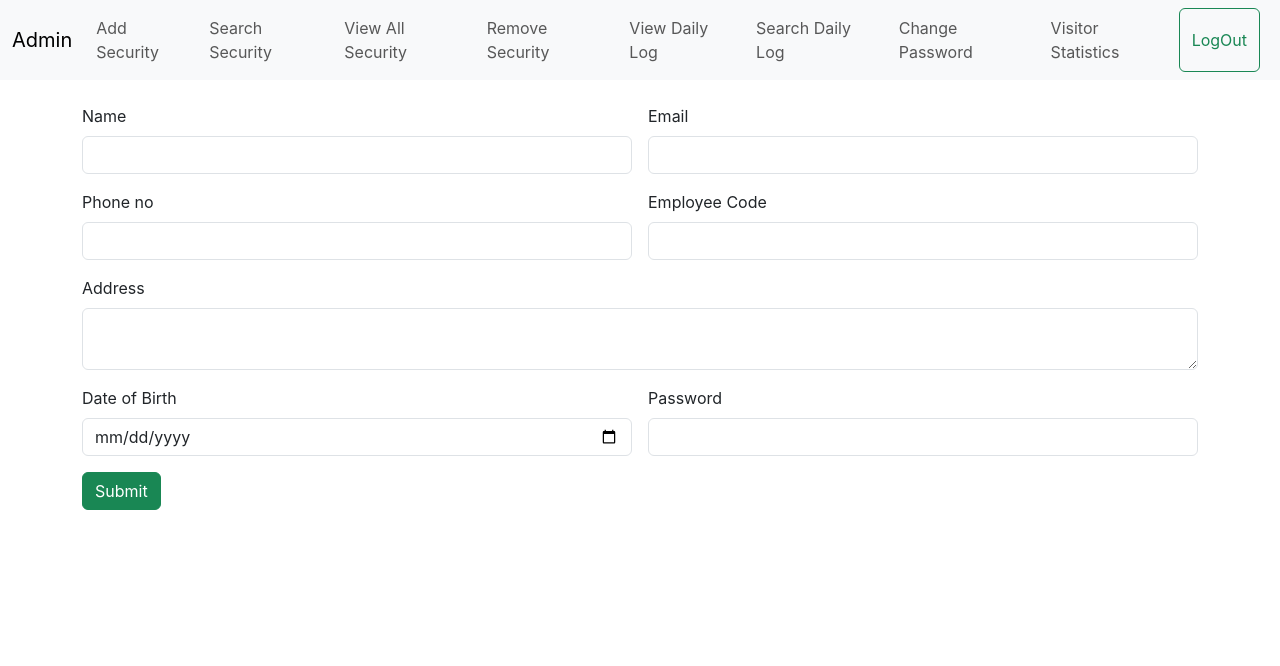
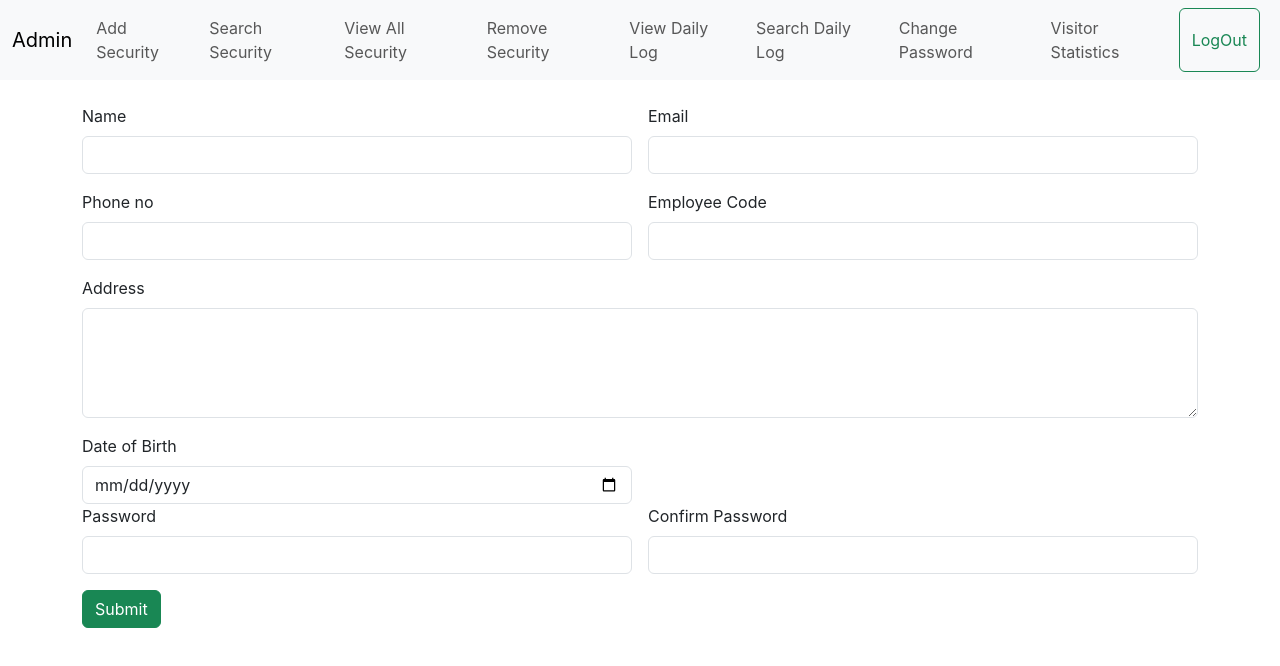
Before and after one commit to Hansel-Sabu/Visitor-Entry, a React (Create React App) app: page /addsecurity in a window 1280 px wide. Shown: the top 666 px of the page. Built offline with nearby package versions, Linux system fonts and the light colour scheme.

Commit message:
API integrated

```diff
--- a/src/components/AddSecurity.jsx
+++ b/src/components/AddSecurity.jsx
@@ -1,7 +1,82 @@
-import React from 'react'
+import React, { useState } from 'react'
 import AdminNavbar from './AdminNavbar'
+import axios from 'axios'
 
 const AddSecurity = () => {
+  <AdminNavbar />
+  const [input, setInput] = new useState(
+    {
+      "name": "",
+      "email": "",
+      "phone_no": "",
+      "employee_code": "",
+      "address": "",
+      "date_of_birth": "",
+      "password": "",
+      "created_by": "",
+      "cnfPass": ""
+    }
+  )
+  const inputHandler = (event) => {
+    setInput({ ...input, [event.target.name]: event.target.value })
+  }
+
+  const readValue = () => {
+    if (input.password == input.cnfPass) {
+
+      let newInput = {
+        "name": input.name,
+        "email": input.email,
+        "phone_no": input.phone_no,
+        "employee_code": input.employee_code,
+        "address": input.address,
+        "date_of_birth": input.date_of_birth,
+        "password": input.password,
+        "created_by": "admin"
+      }
+      axios.post("http://18.144.111.41:3000/api/admin/add-security", newInput).then(
+        (response) => {
+          console.log(response.data)
+          if (response.data.message == "Security guard added") {
+            alert("New Security Guard Added Successfully")
+            setInput({
+              "name": "",
+              "email": "",
+              "phone_no": "",
+              "employee_code": "",
+              "address": "",
+              "date_of_birth": "",
+              "password": "",
+              "created_by": "",
+              "cnfPass": ""
+            })
+          } else {
+            alert("Failed to add new Security Guard")
+            setInput({
+              "name": "",
+              "email": "",
+              "phone_no": "",
+              "employee_code": "",
+              "address": "",
+              "date_of_birth": "",
+              "password": "",
+              "created_by": "",
+              "cnfPass": ""
+            })
+          }
+        }
+      ).catch(
+        (error) => {
+          console.log(error)
+        }
+
+      )
+
+    } else {
+      alert("Password and Confirm Password doesn't match")
+    }
+  }
+
   return (
     <div>
       <AdminNavbar />
@@ -14,48 +89,56 @@ const AddSecurity = () => {
               <div className="col col-12 col-sm-6 col-md-6 col-lg-6 col-xl-6 col-xxl-6">
 
                 <label htmlFor="" className="form-label">Name</label>
-                <input type="text" className="form-control" />
+                <input type="text" className="form-control" name='name' value={input.name} onChange={inputHandler} />
 
               </div>
               <div className="col col-12 col-sm-6 col-md-6 col-lg-6 col-xl-6 col-xxl-6">
 
                 <label htmlFor="" className="form-label">Email</label>
-                <input type="email" className="form-control" />
+                <input type="email" className="form-control" name='email' value={input.email} onChange={inputHandler} />
 
               </div>
               <div className="col col-12 col-sm-6 col-md-6 col-lg-6 col-xl-6 col-xxl-6">
 
                 <label htmlFor="" className="form-label">Phone no</label>
-                <input type="text" className="form-control" />
+                <input type="text" className="form-control" name='phone_no' value={input.phone_no} onChange={inputHandler} />
 
               </div>
               <div className="col col-12 col-sm-6 col-md-6 col-lg-6 col-xl-6 col-xxl-6">
 
                 <label htmlFor="" className="form-label">Employee Code</label>
-                <input type="text" className="form-control" />
+                <input type="text" className="form-control" name='employee_code' value={input.employee_code} onChange={inputHandler} />
 
               </div>
               <div className="col col-12 col-sm-12 col-md-12 col-lg-12 col-xl-12 col-xxl-12">
 
                 <label htmlFor="" className="form-label">Address</label>
-                <textarea name="" id="" className="form-control"></textarea>
+                <textarea cols="10" rows="4" className="form-control" name='address' value={input.address} onChange={inputHandler}></textarea>
 
               </div>
               <div className="col col-12 col-sm-6 col-md-6 col-lg-6 col-xl-6 col-xxl-6">
 
                 <label htmlFor="" className="form-label">Date of Birth</label>
-                <input type="date" className="form-control" />
+                <input type="date" className="form-control" name='date_of_birth' value={input.date_of_birth} onChange={inputHandler} />
+
+              </div>
+            </div>
+            <div className="row g-3">
+              <div className="col col-12 col-sm-6 col-md-6 col-lg-6 col-xl-6 col-xxl-6">
+
+                <label htmlFor="" className="form-label">Password</label>
+                <input type="password" className="form-control" name='password' value={input.password} onChange={inputHandler} />
 
               </div>
               <div className="col col-12 col-sm-6 col-md-6 col-lg-6 col-xl-6 col-xxl-6">
 
-                <label htmlFor="" className="form-label">Password</label>
-                <input type="password" name="" id="" className="form-control" />
+                <label htmlFor="" className="form-label">Confirm Password</label>
+                <input type="password" className="form-control" name='cnfPass' value={input.cnfPass} onChange={inputHandler} />
 
               </div>
               <div className="col col-12 col-sm-6 col-md-6 col-lg-6 col-xl-6 col-xxl-6">
 
-                <button className="btn btn-success">Submit</button>
+                <button onClick={readValue} className="btn btn-success">Submit</button>
 
               </div>
             </div>
```
Also changed, not shown: 1 other file (tests, documents, lock files or other folders).
